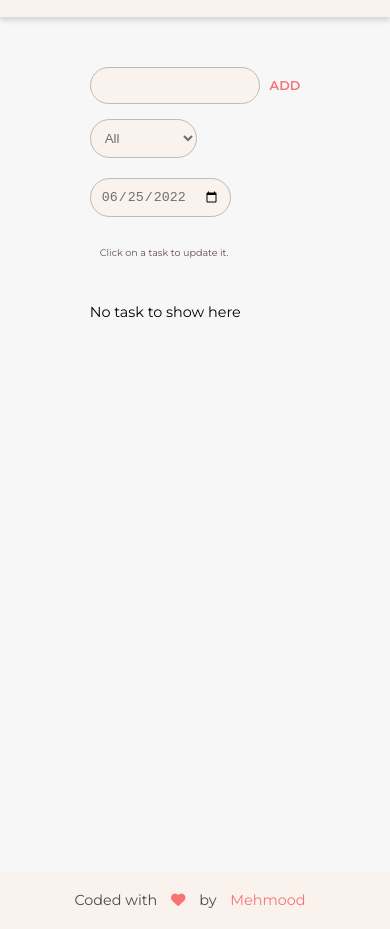
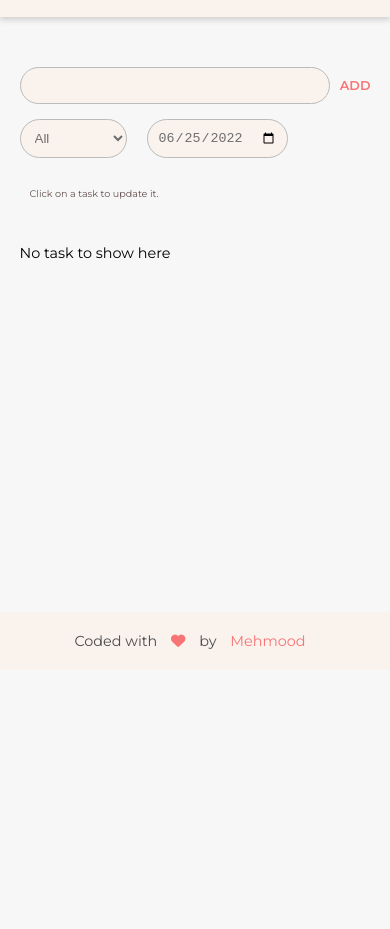
Before and after one commit to rmhassan/taskship, a plain HTML site: page index.html in a window 390 px wide. Shown: the part 51-980 px from the top of the page. After the commit the page ends 844 px from the top, so only its background shows below. Drawn offline with nearby package versions, Linux system fonts and the light colour scheme; a web font is replaced by a local one.

Commit message:
quick ui update

```diff
--- a/css/styles.css
+++ b/css/styles.css
@@ -207,7 +207,12 @@ padding: 0 10px;
     html {
         font-size: 8px;
     }
-
+  .task-list {
+      height: 300px;
+  }
+  .taskship-app {
+    width: 100%;
+  }
         .task-input {
             font-size: 1.8rem;
         }
```
